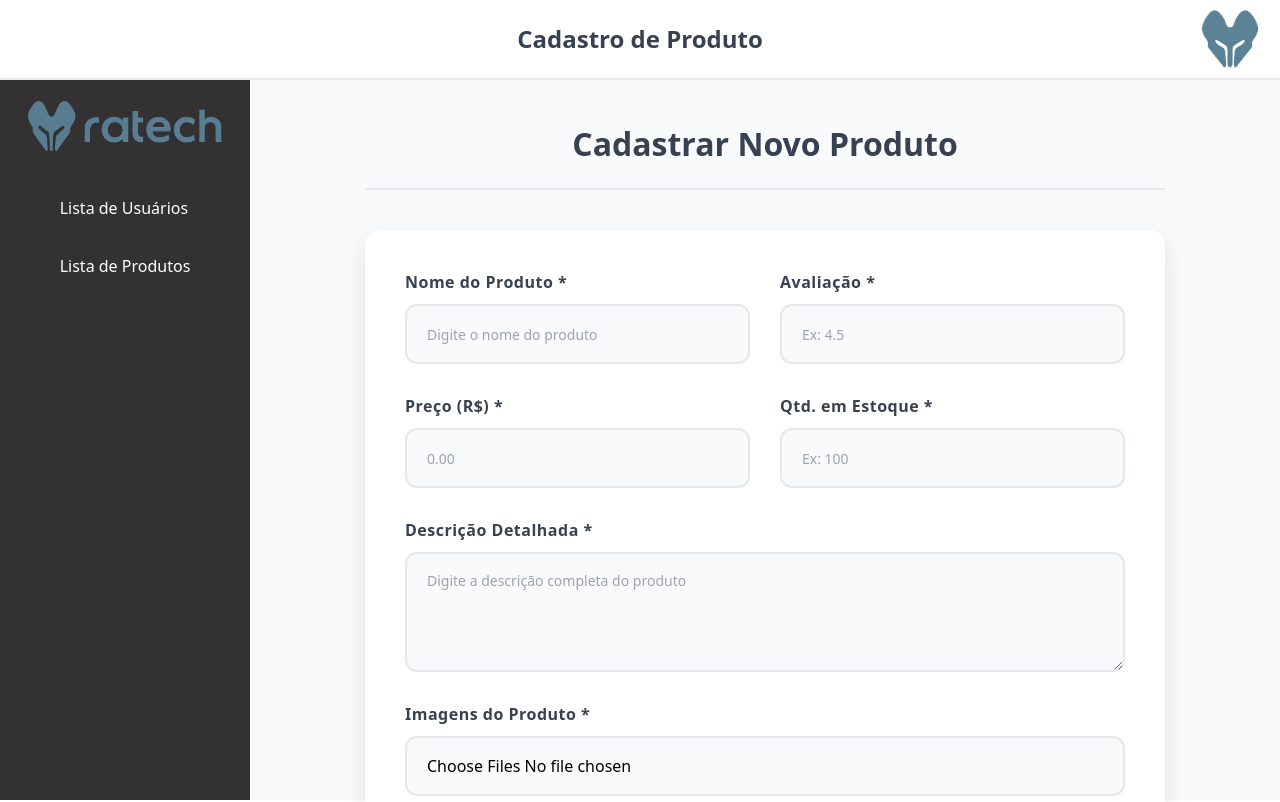
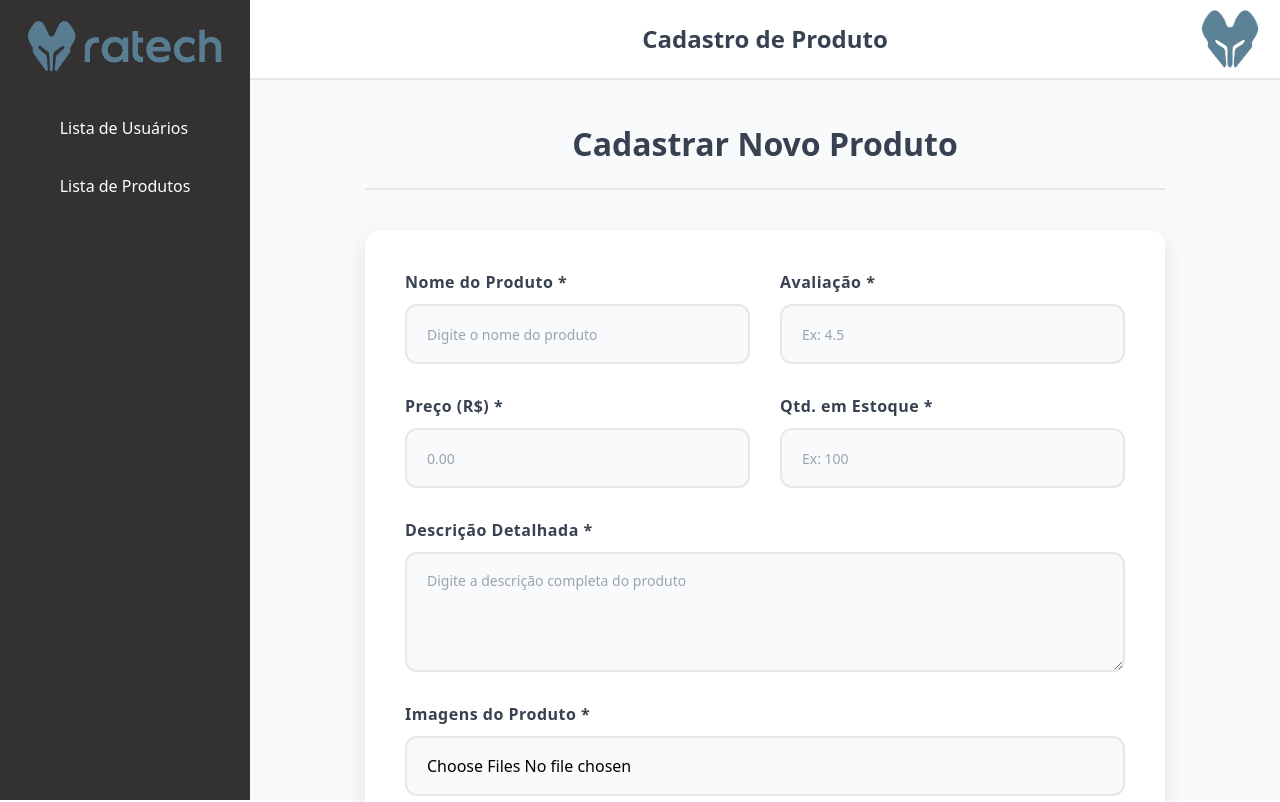
Before and after one commit to LidioGab/PI4-Ratech, a React (Vite) app in the folder frontend/: page /cadastroproduto in a window 1280 px wide. Shown: the top 802 px of the page. Built offline with nearby package versions, Linux system fonts and the light colour scheme.

Commit message:
fix: corrigindo a sobreposicao do menu lateral

```diff
--- a/frontend/src/components/header/index.css
+++ b/frontend/src/components/header/index.css
@@ -5,14 +5,13 @@
   display: flex;
   flex-direction: row;
   padding: 10px 20px;
-  width: 100%;
+  width: calc(100% - 250px);
   background-color: white;
   border-bottom: 2px solid #e5e7eb;
   position: fixed;
   top: 0;
-  left: 0;
+  left: 250px;
   z-index: 1000;
-
   justify-content: space-between;
   align-items: center;
 
--- a/frontend/src/components/menuLateral/index.css
+++ b/frontend/src/components/menuLateral/index.css
@@ -1,13 +1,14 @@
+
 .menuLateralPage{
   width: 250px;
-  height: calc(100vh - 80px);
+  height: 100vh;
   background-color: #333131;
   display: flex;
   flex-direction: column;
   align-items: center;
   position: fixed;
   left: 0;
-  top: 80px;
+  top: 0;
   padding: 20px 0px;
 
   img{
--- a/frontend/src/pages/backoffice/admDashboard/index.css
+++ b/frontend/src/pages/backoffice/admDashboard/index.css
@@ -1,7 +1,15 @@
-.admin-page{
-  display: flex;
-  flex-direction: row;
 
-  height: 100vh;
-  width: 100vw;
+.admin-layout{
+  display:flex;
 }
+
+.admin-main{
+  margin-left:250px;
+  width:100%;
+  min-height:100vh;
+  background:#f9fafb;
+}
+
+.page-content{
+  padding:100px 24px 24px;
+}
--- a/frontend/src/pages/backoffice/admDashboard/index.jsx
+++ b/frontend/src/pages/backoffice/admDashboard/index.jsx
@@ -1,12 +1,15 @@
 import MenuLateral from "../../../components/menuLateral";
 import Header from "../../../components/header";
+import './index.css';
 
 export default function admpage(){
-return(
-    <div className="admin-page">
+  return (
+    <div className="admin-layout">
       <MenuLateral />
-      <div>
-        <Header nome={"Bem vindo ao Dashboard"}/>
+      <div className="admin-main">
+        <Header nome={"Bem vindo ao Dashboard"} />
+        <div className="page-content">
+        </div>
       </div>
     </div>
   );
```
